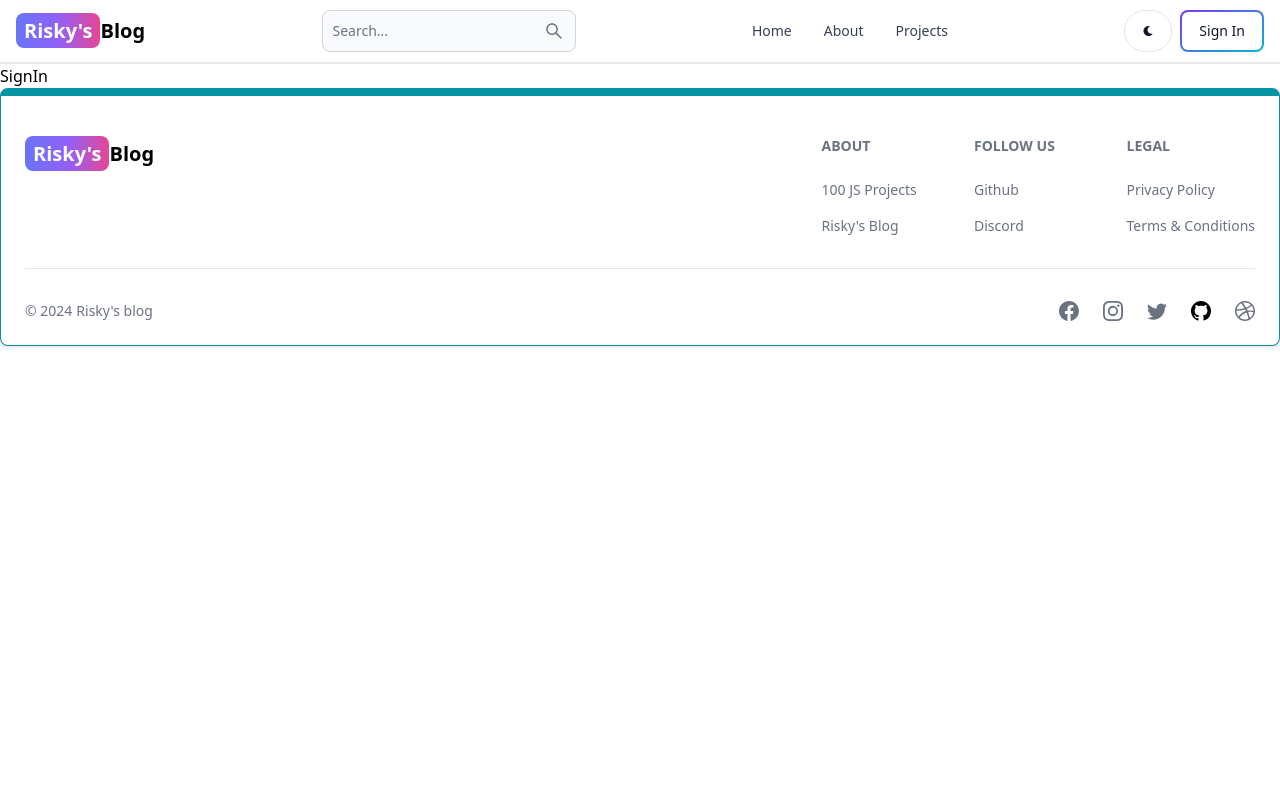
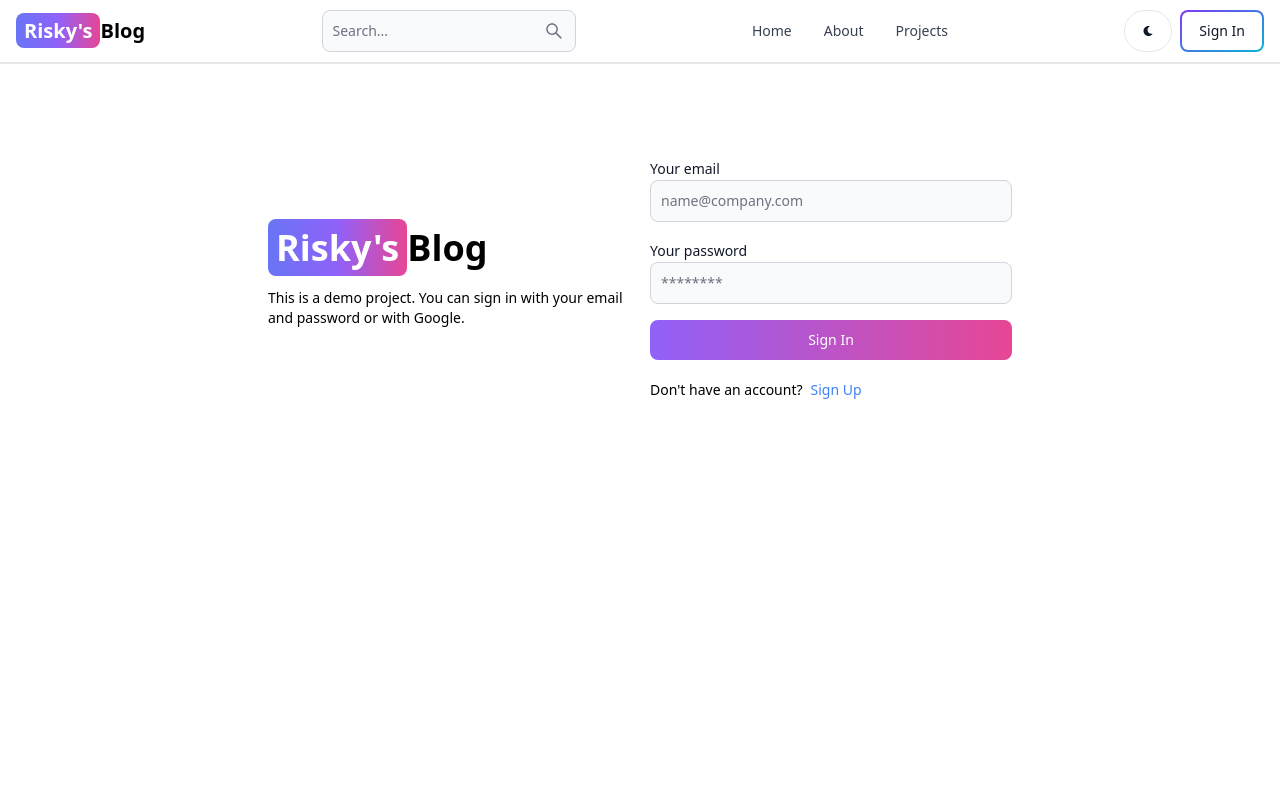
Before and after one commit to rohanhsingh22/mern-blog, a React (Vite) app in the folder client/: page /sign-in in a window 1280 px wide. Shown: the top 800 px of the page. Built offline with nearby package versions, Linux system fonts and the light colour scheme.

Commit message:
create and add signin ui and functionaliy

```diff
--- a/client/src/pages/SignIn.jsx
+++ b/client/src/pages/SignIn.jsx
@@ -1,7 +1,97 @@
-import React from 'react'
+import { Alert, Button, Label, Spinner, TextInput } from 'flowbite-react'
+import { useState } from 'react'
+import { Link, useNavigate } from 'react-router-dom'
+
 
 export default function SignIn() {
-  return (
-    <div>SignIn</div>
+
+  const [formData, setFormData] = useState({})
+  const [errorMessage, setErrorMessage] = useState(null)
+  const [loading, setLoading] = useState(false)
+  const navigate = useNavigate()
+
+  const handleChange = (e) => {
+    setFormData({...formData, [e.target.id]:e.target.value.trim()})
+  }
+
+  const handleSubmit = async (e) => {
+    e.preventDefault()
+    if (!formData.email || !formData.password) {
+      return setErrorMessage('Please fill out all fields')
+    }
+    try {
+      setLoading(true)
+      setErrorMessage(null)
+      const res = await fetch('/api/auth/signin', {
+        method: 'POST',
+        headers: { 'Content-Type':'application/json'},
+        body: JSON.stringify(formData),
+      })
+      const data = await res.json()
+      if (data.success === false) {
+        return setErrorMessage(data.message)
+      }
+      setLoading(false)
+      if(res.ok) {
+        navigate('/')
+      }
+    } catch (error) {
+      setErrorMessage(error.message)
+      setLoading(false)
+    }
+  }
+  return ( <div className='min-h-screen mt-20'>
+      <div className='flex p-3 max-w-3xl mx-auto flex-col md:flex-row md:items-center gap-5'>
+        <div className='flex-1'>
+        <Link to='/' className="font-bold dark:text-white text-4xl">
+            <span className="px-2 py-1 bg-gradient-to-r from-indigo-500 via-purple-500 to-pink-500 rounded-lg text-white">Risky's</span>Blog
+        </Link>
+        <p className='text-sm mt-5'>This is a demo project. You can sign in with your email and password or with Google.</p>
+        </div>
+        <div className='flex-1'>
+          <form className='flex flex-col gap-4' onSubmit={handleSubmit}>
+            <div>
+              <Label value='Your email' />
+              <TextInput
+                type='email'
+                placeholder='name@company.com'
+                id='email'
+                onChange={handleChange}
+              />
+            </div>
+            <div>
+              <Label value='Your password' />
+              <TextInput
+                type='password'
+                placeholder='********'
+                id='password'
+                onChange={handleChange}
+              />
+            </div>
+            <Button gradientDuoTone='purpleToPink' type='submit' disabled={loading}>
+              {
+                loading ? (
+                  <>
+                    <Spinner size='sm' />
+                    <span className='pl-3'>Loading...</span>
+                  </>
+                ) : ( 'Sign In'
+              )}
+            </Button>
+          </form>
+          <div className='flex gap-2 text-sm mt-5'>
+            <span>Don't have an account?</span>
+            <Link to='/sign-up' className='text-blue-500'>
+              Sign Up
+            </Link>
+          </div>
+          {errorMessage && (
+            <Alert className='mt-5' color='failure'>
+              {errorMessage}
+            </Alert>
+          )}
+        </div>
+      </div>
+    </div>
   )
 }
```
